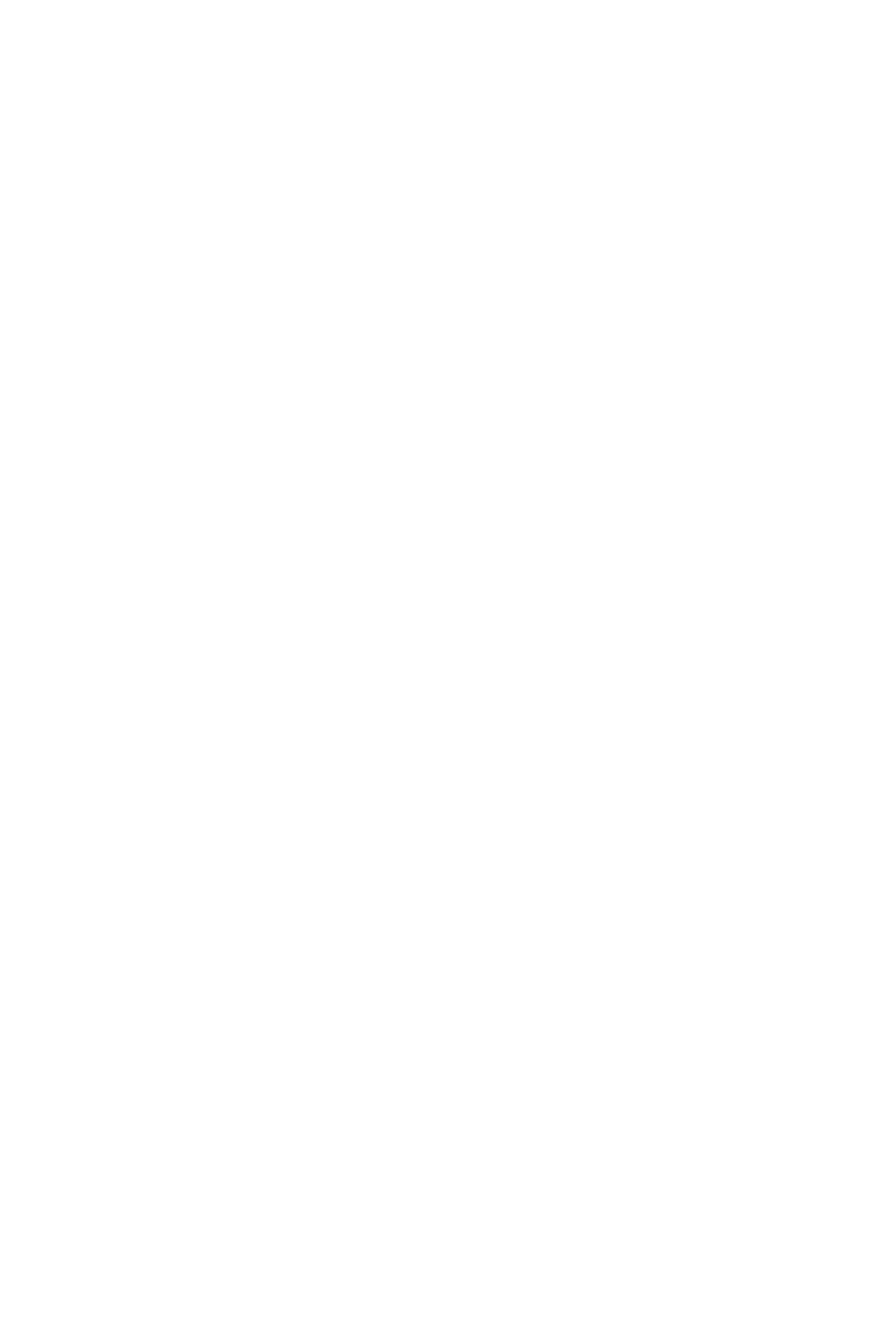
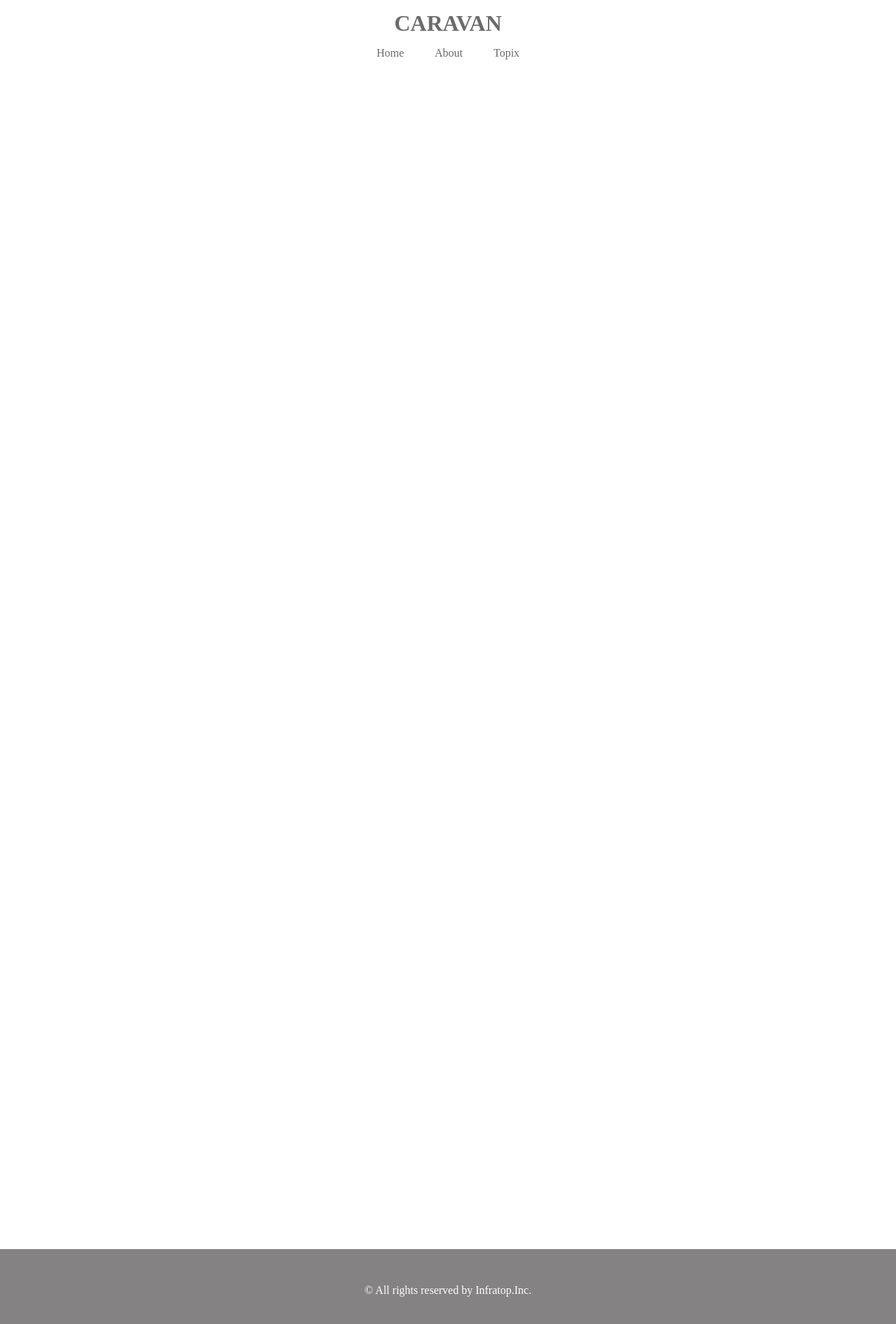
Before and after one commit to ANRgskyo/caravan2, a plain HTML site: page index.html in a window 1280 px wide. Shown: the whole page at 70% size. Before the commit the page ends 1850 px from the top, so only its background shows below. Drawn offline with Linux system fonts and the light colour scheme.

Commit message:
[Finish]1-4

```diff
--- a/index.html
+++ b/index.html
@@ -7,7 +7,22 @@
   <title>CARAVAN2</title>
 </head>
 <body>
-  <header></header>
+  <header>
+    <h1 class="headline">
+      <a href="index.html">CARAVAN</a>
+    </h1>
+  </header>
+
+  <nav>
+    <ul class="nav-list">
+      <li class="nav-list-item">
+        <a href="index.html">Home</a>
+      </li>
+      <li class="nav-list-item">About</li>
+      <li class="nav-list-item">Topix</li>
+    </ul>
+  </nav>
+
   <div class="main-visual">
   	<div class="main-visual-content"></div>
   </div>
@@ -15,6 +30,8 @@
   	<div class="blog"></div>
   	<div class="sidebar"></div>
   </div>
-  <footer></footer>
+  <footer>
+    <p class="footer-text">© All rights reserved by Infratop.Inc.</p>
+  </footer>
 </body>
 </html>
--- a/style.css
+++ b/style.css
@@ -2,6 +2,10 @@
   margin: 0;
   padding: 0;
   box-sizing: border-box;
+  color: #6c6b6b;
+}
+a {
+  text-decoration: none;
 }
 .clearfix::after{
   content: "";
@@ -9,17 +13,23 @@
   clear: both;
 }
 header {
-  width: 90%; /* 横幅 */
+  width: 90%;
   padding: 15px 0;
   margin: 0 auto;
+  text-align: center;
 }
-{
-  width: 100%;
-  height: 70px;
+header .headline {
+  font-size: 32px;
 }
-{
-  width: 100%;
-  height: 50px;
+.nav-list {
+  text-align: center;
+  pasdding: 10px 0;
+  margin: 0 auto;
+}
+.nav-list-item {
+  list-style: none;
+  display: inline-block;
+  margin: 0 20px;
 }
 .main-visual {
   width: 100%;
@@ -46,4 +56,10 @@ header {
 footer {
   width: 100%;
   height: 120px;
+  text-align: center;
+  padding: 50px 0;
+  background-color: #848282;
 }
+.footer-text {
+  color: #fff;
+}
--- /dev/null
+++ b/style2.css
@@ -0,0 +1,9 @@
+header {
+  width: 10%;
+}
+.headline {
+  font-size: 22px;
+}
+nav {
+  text-align: center;
+}
--- /dev/null
+++ b/style3.css
@@ -0,0 +1,117 @@
+* {
+  margin: 0;
+  padding: 0;
+  box-sizing: border-box;
+}
+.clearfix::after{
+  content: "";
+  display: block;
+  clear: both;
+}
+header {
+  width: 90%;
+  padding: 20px 0;
+  text-align: center;
+}
+header .headline {
+  font-size: 32px;
+}
+.nav-list {
+  text-align: center;
+  padding: 15px 0;
+  margin: 0 auto;
+  border-bottom: 1px solid #848282;
+  border-top: 1px solid #848282;
+}
+.nav-list-item {
+  list-style: none;
+  display: inline-block;
+  margin: 0 20px;
+}
+.main{
+  width: 800px;
+  margin: 50px auto;
+}
+.box1 {
+  width: 200px;
+  height: 200px;
+  background-color: #E6FFE9;
+  float: left;
+}
+.box2 {
+  width: 200px;
+  height: 200px;
+  background-color: #CBFFD3;
+  float: left;
+}
+.box3 {
+  width: 200px;
+  height: 200px;
+  background: #AEFFBD;
+  float: left;
+}
+.box4 {
+  width: 200px;
+  height: 200px;
+  background-color: #93FFAB;
+  float: left;
+}
+.box5 {
+  width: 200px;
+  height: 200px;
+  background-color: #F3FFD8;
+  float: left;
+}
+.box6 {
+  width: 200px;
+  height: 200px;
+  background-color: #EDFFBE;
+  float: left;
+}
+.box7 {
+  width: 200px;
+  height: 200px;
+  background-color: #E9FFA5;
+  float: left;
+}
+.box8 {
+  width: 200px;
+  height: 200px;
+  background-color: #E4FF8D;
+  float: left;
+}
+.box9 {
+  width: 200px;
+  height: 200px;
+  background-color: #D9E5FF;
+  float: left;
+}
+.box10 {
+  width: 200px;
+  height: 200px;
+  background-color: #BAD3FF;
+  float: left;
+}
+.box11 {
+  width: 200px;
+  height: 200px;
+  background-color: #A4C6FF;
+  float: left;
+}
+.box12 {
+  width: 200px;
+  height: 200px;
+  background-color: #8EB8FF;
+  float: left;
+}
+
+footer {
+  width: 100%;
+  height: 120px;
+  text-align: center;
+  padding: 50px 0;
+  background-color: #848282;
+}
+.footer-text {
+  color: #fff;
+}
```
Also changed, not shown: index2.html (added, +21 -0 lines), index3.html (added, +44 -0 lines).
